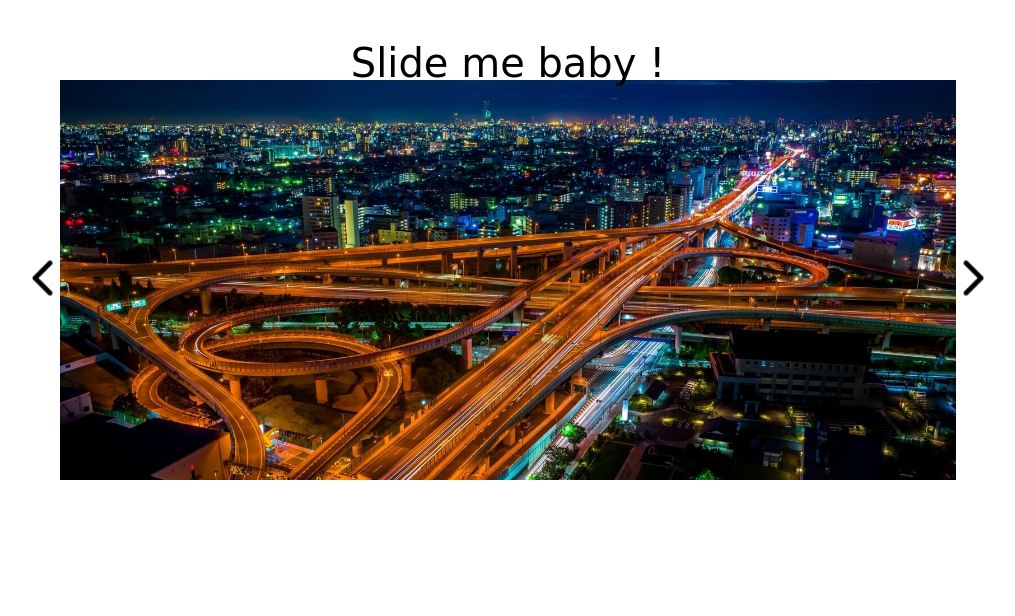
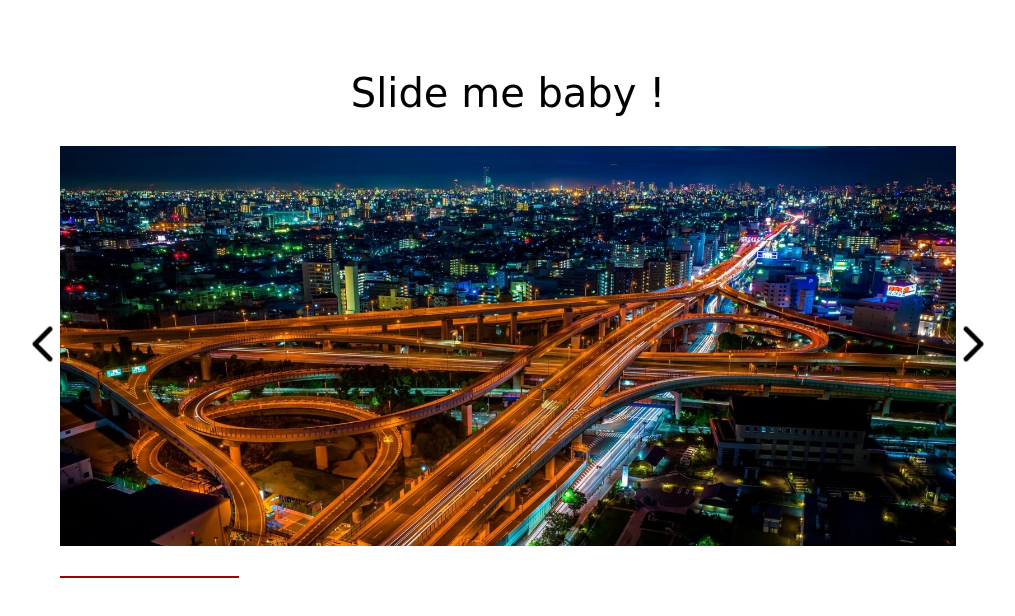
Before and after one commit to benj-san/vanilla_js_course_slider, a plain HTML site: page index.html in a window 1280 px wide. Shown: the whole page, without its empty margins (132-1147 px from the left). Drawn offline with Linux system fonts and the light colour scheme; a web font is replaced by a local one.

Commit message:
some quick changes

```diff
--- a/css/style.css
+++ b/css/style.css
@@ -15,11 +15,11 @@ body{
 }
 
 h1{
-    height: 5vh;
     font-size: 2.5rem;
     text-align: center;
     position: relative;
     z-index: 9;
+    margin: 30px auto;
 }
 
 button{
@@ -49,7 +49,7 @@ button{
     left: 0;
     object-fit: cover;
     opacity: 0;
-    transition: opacity 500ms;
+    transition: opacity 2000ms;
 }
 
 #container > div #focused{
@@ -76,8 +76,19 @@ button{
     width: 100%;
 }
 
-@media screen and (max-height: 750px){
-    h1{
-        transform: translateY(-15px);
-    }
+#positionBar{
+    width: 70vw;
+    height: 2px;
+    margin: 30px auto;
+    background-color: rgba(255,255,255,.5);
+    display:flex;
 }
+
+#positionBar button{
+    height: 100%;
+    background-color: transparent;
+}
+
+#positionBar button:first-of-type{
+    background-color: #a20006;
+}
--- a/index.html
+++ b/index.html
@@ -11,7 +11,6 @@
     </style>
 </head>
 <body>
-
     <h1>Slide me baby !</h1>
 
     <section id="container">
@@ -30,6 +29,14 @@
         </button>
     </section>
 
+    <div id="positionBar">
+
+    </div>
+
+    <section id="allPicsBasket">
+
+    </section>
+
     <script src="js/main.js"></script>
 
 </body>
--- a/js/main.js
+++ b/js/main.js
@@ -1,55 +1,36 @@
 //I put all my pictures into an array
 let allMyPics = document.getElementsByClassName('sliderPic');
 
-// I generate the buttons triggering actions in order to change the picture on click
-document.getElementById('nextSlide').addEventListener('click', function(){
+// We target our slider buttons
+let myButtons = document.getElementById('container').querySelectorAll('button');
 
-    //I search for the focused picture and parse its value in integer
-    let myFocusedPic = parseInt(document.getElementById('focused').getAttribute('alt').substr(-1, 1));
+//while we are under the number of pictures, we create buttons
+let i=0;
+const myPositionBar = document.getElementById('positionBar');
+let myButtonWidth = (1 / (allMyPics.length)) * 100; // Plus simple: 100/allMyPics.length
 
-    //i remove the focus on the current picture
-    document.getElementById('focused').removeAttribute('id');
-
-    // I check if my current pic is not the last of the slider
-    if(myFocusedPic < allMyPics.length){
-
-        //I change the picture focused finding the next one into the array
-        allMyPics[myFocusedPic].setAttribute('id', 'focused');
-
-    }
-
-    //else I go back to the first one
-    else{
-        allMyPics[0].setAttribute('id', 'focused');
-    }
-
+while(i < allMyPics.length){ //Utiliser un for ou un for..of ?
+    //We split the position bar into x elements equal to the number of picture
+    let myNewButton = document.createElement('button');
+    myPositionBar.appendChild(myNewButton);
+    i++;
+}
+let allMyPositionButtons = myPositionBar.querySelectorAll('button');
+allMyPositionButtons.forEach(e => {
+    e.style.width = myButtonWidth+'%';
 });
-
-document.getElementById('prevSlide').addEventListener('click', function(){
-
-    let myFocusedPic = parseInt(document.getElementById('focused').getAttribute('alt').substr(-1, 1));
-    document.getElementById('focused').removeAttribute('id');
-
-    if(myFocusedPic > 1){
-        allMyPics[myFocusedPic -2].setAttribute('id', 'focused');
-    }
-    else{
-        allMyPics[allMyPics.length -1].setAttribute('id', 'focused');
-    }
-
-});
-
 
 let myInterval;
 
 //Put the setInterval into a castable variable, encapsulate it into a function
 function sliderAutoRun(){
     myInterval = setInterval(changePic, 7000);
-};
+}
 
 //Set the auto rotation of the slider
 function changePic(){
-    let myFocusedPic = parseInt(document.getElementById('focused').getAttribute('alt').substr(-1, 1));
+    //TODO: Mettre foused dans une variable
+    let myFocusedPic = parseInt(document.getElementById('focused').getAttribute('alt').substr(-1, 1)); // Fonctionne jusque 9 images si j'ai bien compris
     document.getElementById('focused').removeAttribute('id');
 
     if(myFocusedPic < allMyPics.length){
@@ -58,17 +39,71 @@ function changePic(){
     else{
         allMyPics[0].setAttribute('id', 'focused');
     }
+
+    //We reset all the buttons as transparent colors
+    allMyPositionButtons.forEach(e => {
+        e.style.backgroundColor = 'transparent'; // Inline css
+    });
+
+    //We retrieve the current position of the focused pic, in order to highlight the position bar
+    let myNewFocusedPic = parseInt(document.getElementById('focused').getAttribute('alt').substr(-1, 1));
+    allMyPositionButtons[myNewFocusedPic - 1].style.backgroundColor = '#a20006';
+
 }
 
 //Launch the autoRun
 sliderAutoRun();
 
-//ResetAutorun when needed -- queryselectorall is needed because tagname collection return a html collection, unmatching the foreach
-let myButtons = document.getElementById('container').querySelectorAll('button');
+//Reset Autorun when needed -- queryselectorall is needed because tagname collection return a html collection, unmatching the foreach
 myButtons.forEach(e => {
     e.addEventListener('click', function(){
-        console.log('you pulled the trigger of my ...');
         clearInterval(myInterval);
         sliderAutoRun();
+
+        //I search for the focused picture and parse its value in integer
+        let myFocusedPic = parseInt(document.getElementById('focused').getAttribute('alt').substr(-1, 1));
+
+        //i remove the focus on the current picture
+        document.getElementById('focused').removeAttribute('id');
+
+        //I check if I want to get the next or the prev slide
+        if(e.getAttribute('id') === 'nextSlide'){
+
+            // I check if my current pic is not the last of the slider
+            if(myFocusedPic < allMyPics.length){
+
+                //I change the picture focused finding the next one into the array
+                allMyPics[myFocusedPic].setAttribute('id', 'focused');
+
+            }
+
+            //else I go back to the first one
+            else{
+                allMyPics[0].setAttribute('id', 'focused');
+            }
+
+        }
+
+        else{
+
+            if(myFocusedPic > 1){
+                allMyPics[myFocusedPic -2].setAttribute('id', 'focused');
+            }
+            else{
+                allMyPics[allMyPics.length -1].setAttribute('id', 'focused');
+            }
+
+        }
+
+        //We reset all the buttons as transparent colors
+        allMyPositionButtons.forEach(e => {
+            e.style.backgroundColor = 'transparent';
+        });
+
+        //We retrieve the current position of the focused pic, in order to highlight the position bar
+        let myNewFocusedPic = parseInt(document.getElementById('focused').getAttribute('alt').substr(-1, 1));
+        allMyPositionButtons[myNewFocusedPic - 1].style.backgroundColor = '#a20006';
+
     })
+
 });
```
